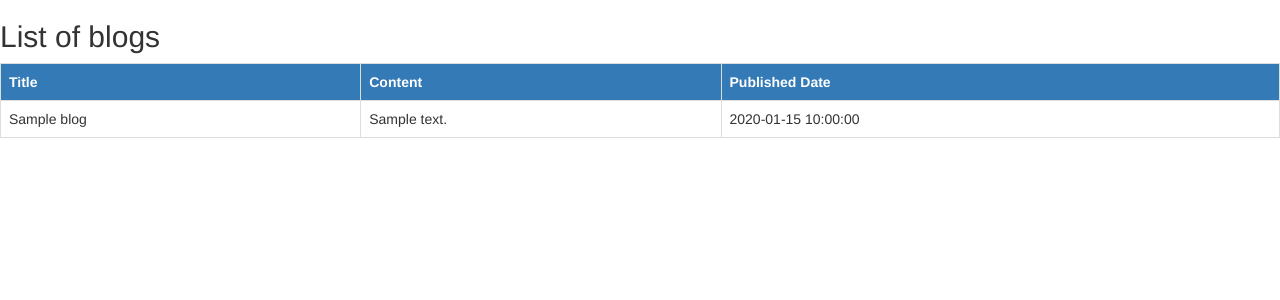
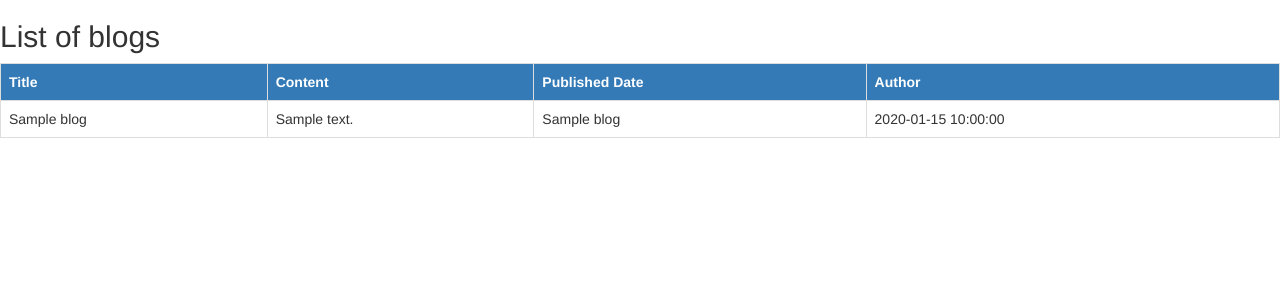
Before and after one commit to RazinDangol/cls-blog, a Python web app: template clsblog/templates/show.html in a window 1280 px wide. Shown: the top 300 px of the page. Run offline with Jinja, Linux system fonts and the light colour scheme; the template is opened without the code that fills it: most values are stand-ins (such as "Sample title", 1, 10 or a date in 2020); some libraries are stand-ins or nearby versions.

Commit message:
Tweaked the blog app

```diff
--- a/clsblog/templates/show.html
+++ b/clsblog/templates/show.html
@@ -9,13 +9,15 @@
             <th class='bg-primary'>Title</th>
             <th class='bg-primary'>Content</th>
             <th class='bg-primary'>Published Date</th>
+            <th class='bg-primary'>Author</th>
         </tr>
         {% for blog in blogs %}
         <tr>
             <td>{{blog.Title}}</td>
             <td>{{blog.content}}</td>
+            <td>{{blog.Name}}</td>
             <td>{{blog.pub_date}}</td>
-        </tr>
+            </tr>
     {% endfor %}
     </table>
 </div>
```
